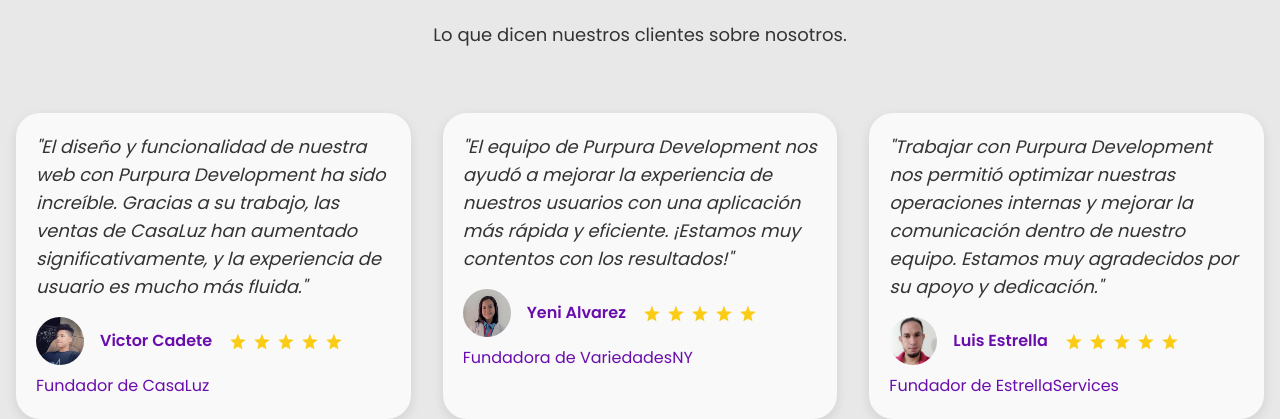
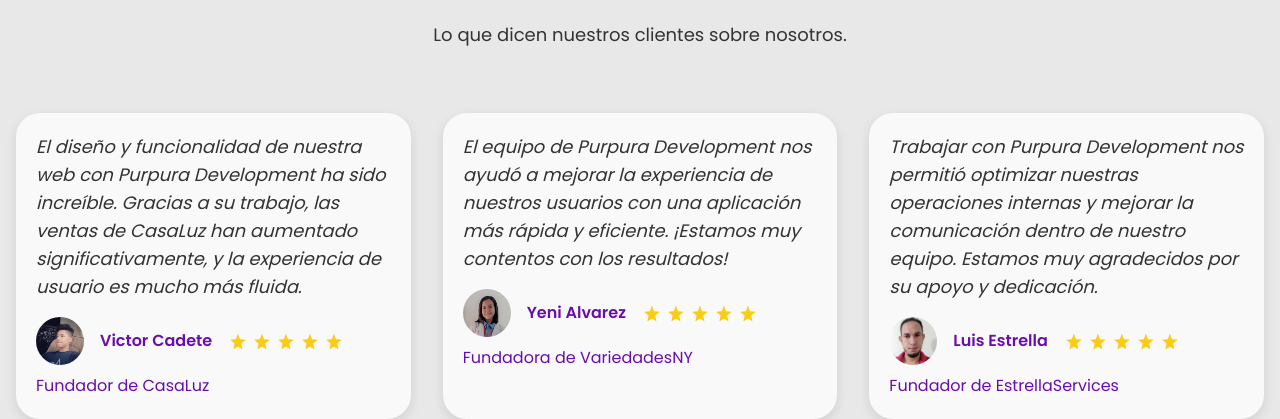
Before and after one commit to PurpuraDevelopment/purpuradevelopment.github.io, a Next.js app: page / in a window 1280 px wide. Shown: the part 2085-2504 px from the top of the page. Built offline with nearby package versions, Linux system fonts and the light colour scheme.

Commit message:
Testimonios fixed comillas!

```diff
--- a/src/app/components/Testimonios.tsx
+++ b/src/app/components/Testimonios.tsx
@@ -12,7 +12,7 @@ const Testimonios = () => {
       <div className="grid grid-cols-1 sm:grid-cols-2 lg:grid-cols-3 gap-8">
         {/* Testimonio 1 */}
         <div className="testimonial-card group relative overflow-hidden rounded-lg shadow-lg p-6 transition-all duration-300 hover:scale-105">
-          <p className="text-lg text-[#333] italic">"El diseño y funcionalidad de nuestra web con Purpura Development ha sido increíble. Gracias a su trabajo, las ventas de CasaLuz han aumentado significativamente, y la experiencia de usuario es mucho más fluida."</p>
+          <p className="text-lg text-[#333] italic">El diseño y funcionalidad de nuestra web con Purpura Development ha sido increíble. Gracias a su trabajo, las ventas de CasaLuz han aumentado significativamente, y la experiencia de usuario es mucho más fluida.</p>
           <div className="mt-4 flex items-center">
             {/* Imagen de quien dijo el testimonio */}
             <div className="w-12 h-12 rounded-full overflow-hidden">
@@ -40,7 +40,7 @@ const Testimonios = () => {
 
         {/* Testimonio 2 */}
         <div className="testimonial-card group relative overflow-hidden rounded-lg shadow-lg p-6 transition-all duration-300 hover:scale-105">
-          <p className="text-lg text-[#333] italic">"El equipo de Purpura Development nos ayudó a mejorar la experiencia de nuestros usuarios con una aplicación más rápida y eficiente. ¡Estamos muy contentos con los resultados!"</p>
+          <p className="text-lg text-[#333] italic">El equipo de Purpura Development nos ayudó a mejorar la experiencia de nuestros usuarios con una aplicación más rápida y eficiente. ¡Estamos muy contentos con los resultados!</p>
           <div className="mt-4 flex items-center">
             {/* Imagen de quien dijo el testimonio */}
             <div className="w-12 h-12 rounded-full overflow-hidden">
@@ -68,7 +68,7 @@ const Testimonios = () => {
 
         {/* Testimonio 3 */}
         <div className="testimonial-card group relative overflow-hidden rounded-lg shadow-lg p-6 transition-all duration-300 hover:scale-105">
-          <p className="text-lg text-[#333] italic">"Trabajar con Purpura Development nos permitió optimizar nuestras operaciones internas y mejorar la comunicación dentro de nuestro equipo. Estamos muy agradecidos por su apoyo y dedicación."</p>
+          <p className="text-lg text-[#333] italic">Trabajar con Purpura Development nos permitió optimizar nuestras operaciones internas y mejorar la comunicación dentro de nuestro equipo. Estamos muy agradecidos por su apoyo y dedicación.</p>
           <div className="mt-4 flex items-center">
             {/* Imagen de quien dijo el testimonio */}
             <div className="w-12 h-12 rounded-full overflow-hidden">
```
